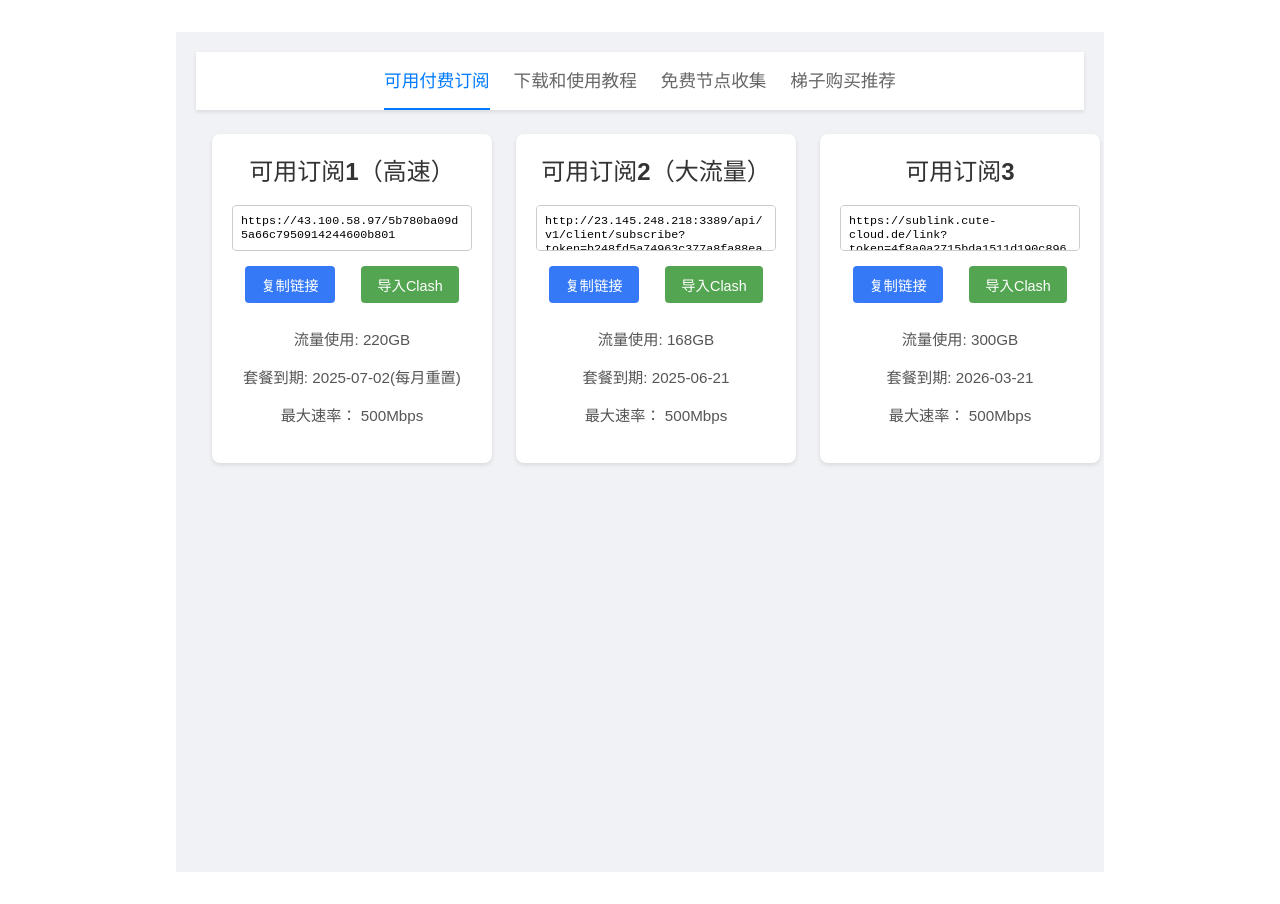
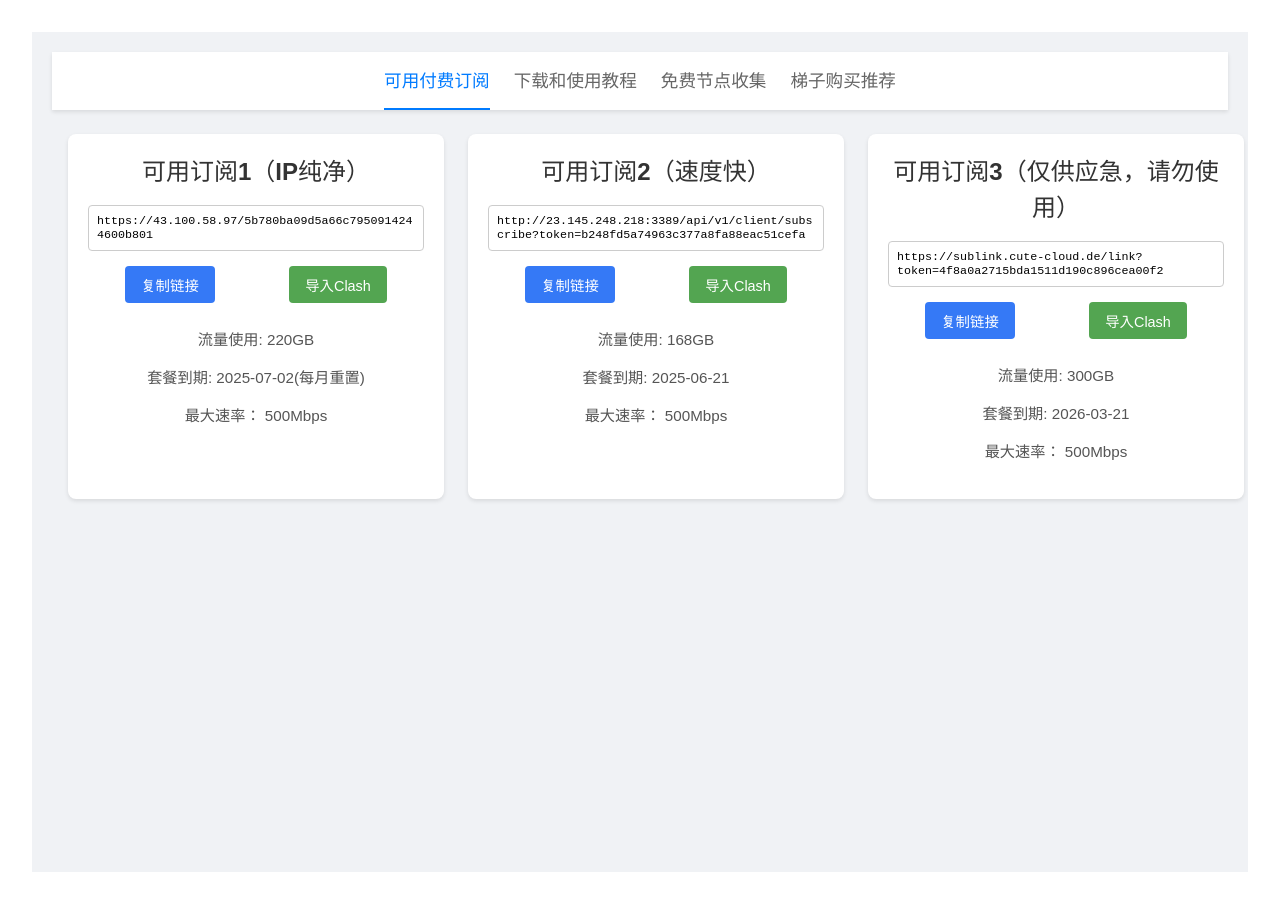
Before and after one commit to CtelSpecu/CtelSpecu-Ladders, a Vue app: page / in a window 1280 px wide. Built offline with nearby package versions, Linux system fonts and the light colour scheme.

Commit message:
fix: subscription description

```diff
--- a/src/App.vue
+++ b/src/App.vue
@@ -31,21 +31,21 @@
       <!-- 可用订阅页面 -->
       <div v-if="currentTab === 'sub'" class="subscription-layout">
         <SubscriptionCard
-          subscriptionName="可用订阅1（高速）"
+          subscriptionName="可用订阅1（IP纯净）"
           subscriptionLink="https://43.100.58.97/5b780ba09d5a66c7950914244600b801"
           trafficUsage="220GB"
           expireDate="2025-07-02(每月重置)"
           maximumRate="500Mbps"
         />
         <SubscriptionCard
-          subscriptionName="可用订阅2（大流量）"
+          subscriptionName="可用订阅2（速度快）"
           subscriptionLink="http://23.145.248.218:3389/api/v1/client/subscribe?token=b248fd5a74963c377a8fa88eac51cefa"
           trafficUsage="168GB"
           expireDate="2025-06-21"
           maximumRate="500Mbps"
         />
         <SubscriptionCard
-          subscriptionName="可用订阅3"
+          subscriptionName="可用订阅3（仅供应急，请勿使用）"
           subscriptionLink="https://sublink.cute-cloud.de/link?token=4f8a0a2715bda1511d190c896cea00f2"
           trafficUsage="300GB"
           expireDate="2026-03-21"
```
